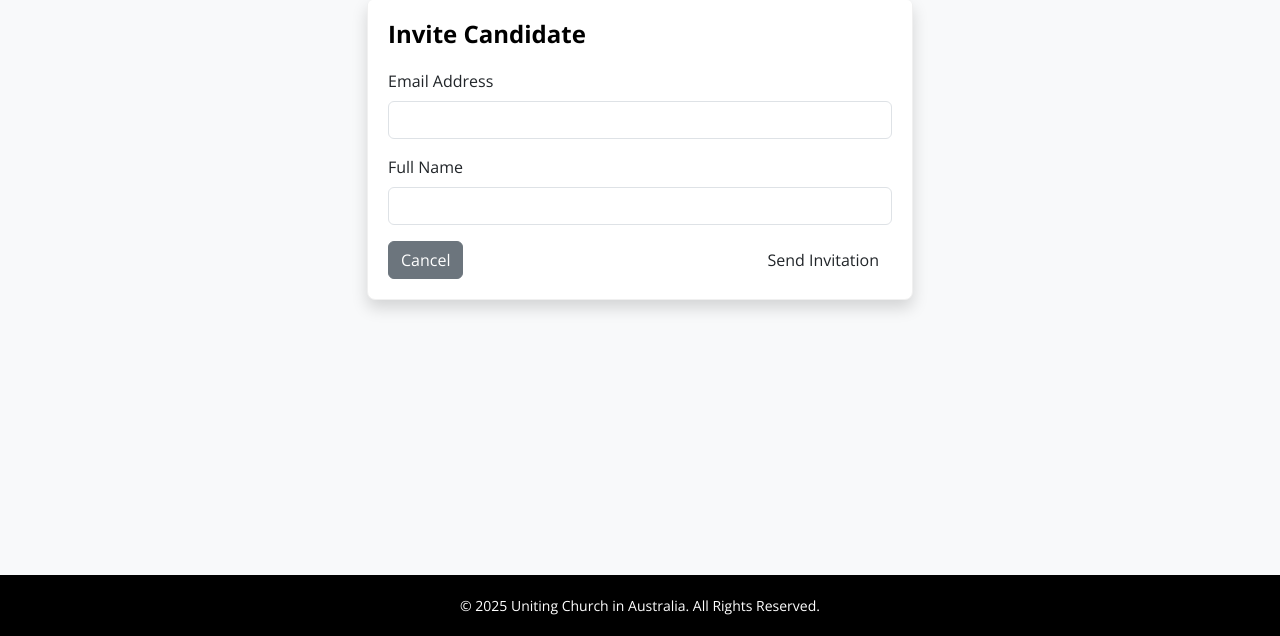
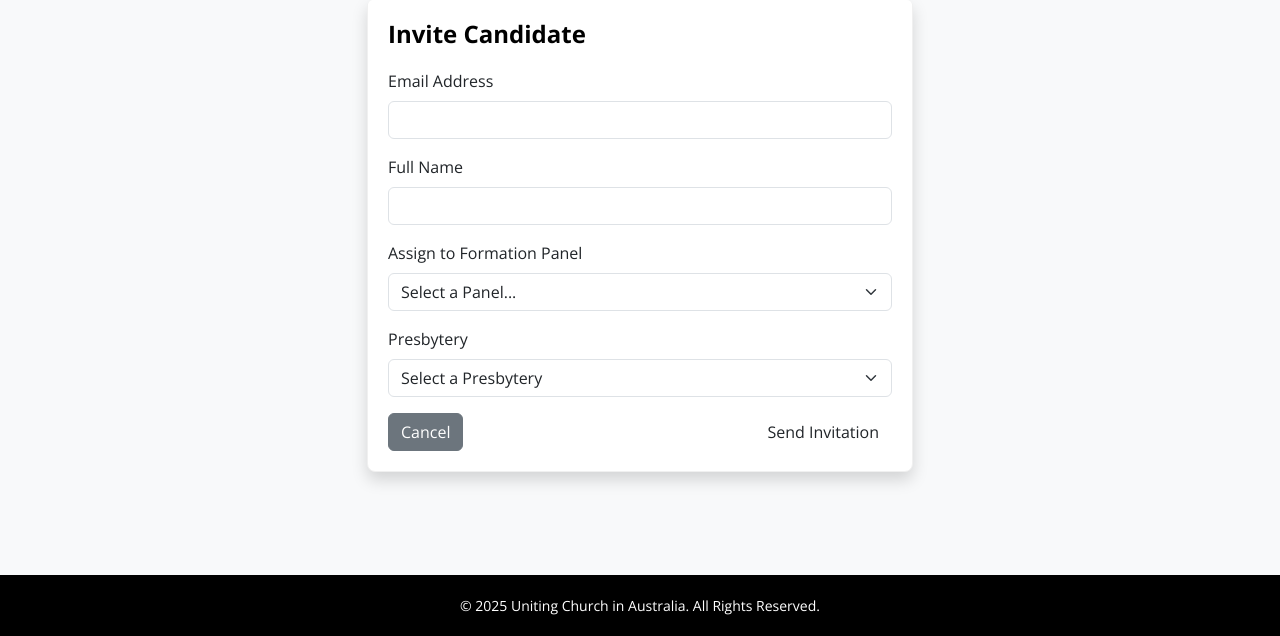
Before and after one commit to ashlittleford/candidates, a Flask app: page /admin/invite/candidate in a window 1280 px wide. Shown: the part 164-800 px from the top of the page. Run offline with Flask 3, Linux system fonts and the light colour scheme; a user stored in the database is signed in; tables that the repository leaves empty hold one stand-in row (values such as "Sample post").

Commit message:
Let admin assign panel and presbytery when inviting a candidate
Panel members already got a panel assignment at invite time;
candidates didn't get either a panel or a presbytery, requiring a
separate Edit Profile step after they accepted. Both are now set
directly on the invite form and saved onto the new Profile.

Co-Authored-By: Claude Sonnet 5 <noreply@anthropic.com>

```diff
--- a/app/routes.py
+++ b/app/routes.py
@@ -887,6 +887,8 @@ def invite_candidate():
     if request.method == 'POST':
         email = request.form.get('email')
         name = request.form.get('name')
+        formation_panel_id = request.form.get('formation_panel_id')
+        presbytery = request.form.get('presbytery')
 
         if User.query.filter_by(username=email).first() or User.query.filter_by(email=email).first():
             flash('User with this email already exists')
@@ -906,8 +908,12 @@ def invite_candidate():
             )
             new_user.set_password(str(uuid.uuid4())) # Random password
 
-            # Create empty profile
-            new_profile = Profile(user=new_user)
+            # Create profile with assigned panel/presbytery
+            new_profile = Profile(
+                user=new_user,
+                formation_panel_id=int(formation_panel_id) if formation_panel_id else None,
+                presbytery=presbytery or None
+            )
             db.session.add(new_user)
             db.session.add(new_profile)
             db.session.commit()
@@ -919,7 +925,8 @@ def invite_candidate():
             flash(f'Invitation sent to {email}. Link: {invite_link}')
             return redirect(url_for('main.admin_dashboard'))
 
-    return render_template('admin_invite_user.html', role='Candidate')
+    panels = FormationPanel.query.all()
+    return render_template('admin_invite_user.html', role='Candidate', panels=panels)
 
 @main.route('/admin/invite/panel_member', methods=['GET', 'POST'])
 @login_required
--- a/app/templates/admin_invite_user.html
+++ b/app/templates/admin_invite_user.html
@@ -21,7 +21,7 @@
                         <input type="text" class="form-control" id="name" name="name" required>
                     </div>
 
-                    {% if role == 'Panel Member' %}
+                    {% if role in ('Panel Member', 'Candidate') %}
                     <div class="mb-3">
                         <label for="formation_panel_id" class="form-label">Assign to Formation Panel</label>
                         <select class="form-select" id="formation_panel_id" name="formation_panel_id">
@@ -29,6 +29,18 @@
                             {% for panel in panels %}
                                 <option value="{{ panel.id }}">Panel {{ panel.id }}: {{ panel.chair_name }}</option>
                             {% endfor %}
+                        </select>
+                    </div>
+                    {% endif %}
+
+                    {% if role == 'Candidate' %}
+                    <div class="mb-3">
+                        <label for="presbytery" class="form-label">Presbytery</label>
+                        <select class="form-select" id="presbytery" name="presbytery">
+                            <option value="">Select a Presbytery</option>
+                            <option value="Generate Presbytery">Generate Presbytery</option>
+                            <option value="Wimala Presbytery">Wimala Presbytery</option>
+                            <option value="POSSA">POSSA</option>
                         </select>
                     </div>
                     {% endif %}
```
